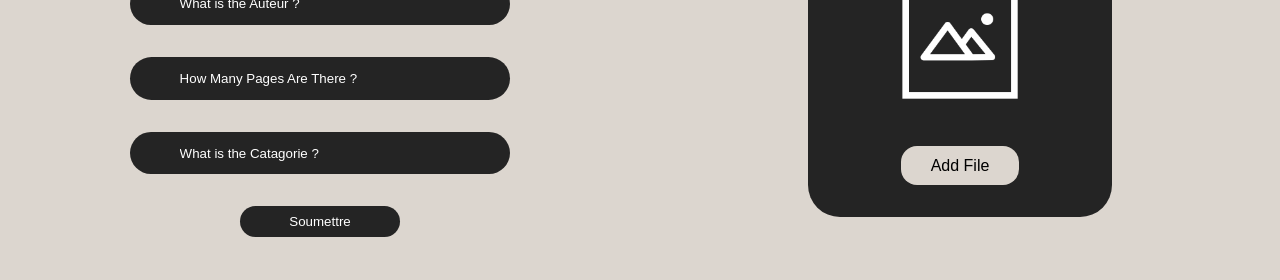
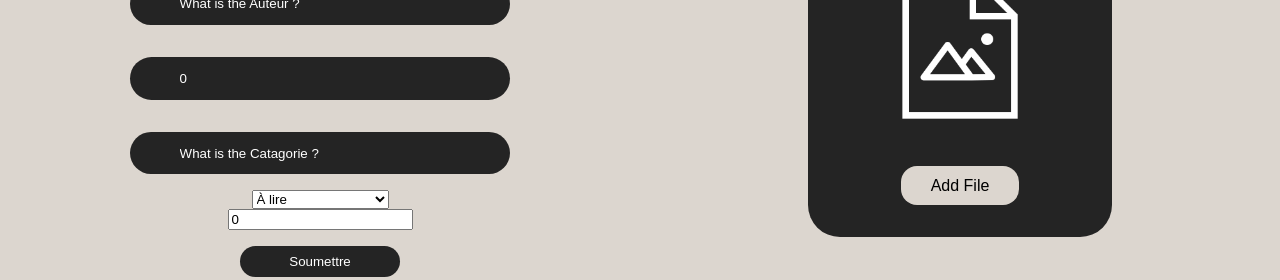
Before and after one commit to alyxandre-beniahia/bookBuddy, a React (Vite) app in the folder front-end/: page / in a window 1280 px wide. Shown: the part 396-676 px from the top of the page. Built offline with nearby package versions, Linux system fonts and the light colour scheme; no server answers; a web font is replaced by a local one.

Commit message:
new version fetch post

```diff
--- a/front-end/src/pages/home.jsx
+++ b/front-end/src/pages/home.jsx
@@ -2,63 +2,116 @@ import '../scss/main.scss';
 import React, { useState, useEffect, useCallback } from 'react';
 import Card from '../components/Card';
 
-const Home = () => {
+  const AddBookForm = () => {
     const [title, setTitle] = useState('');
     const [author, setAuthor] = useState('');
-  const [pages, setPages] = useState('');
+    const [status, setStatus] = useState('à lire');
+    const [pages, setPages] = useState(0);
     const [category, setCategory] = useState('');
-  const [img, setImg] = useState(null);
+    const [lastReadPage, setLastReadPage] = useState(0);
+    const [image, setImg] = useState('');
     const [books, setBooks] = useState([]);
 
-  const handleSubmit = async (event) => {
-    event.preventDefault();
+    const handleSubmit = async (e) => {
+      e.preventDefault();
 
-    console.log('Titre:', title);
-    console.log('Auteur:', author);
-    console.log('Pages:', pages);
-    console.log('Catégorie:', category);
-    console.log('Image:', img);
+      const bookData = {
+        title,
+        author,
+        status,
+        pages,
+        category,
+        lastReadPage,
+        image,
+      };
 
       const token = localStorage.getItem('token');
+
       if (!token) {
-      alert('Veuillez vous connecter pour ajouter un livre.');
+        console.error('No token found. Please log in.');
         return;
       }
 
-    console.log('Token:', token);
-
-    const formData = new FormData();
-    formData.append('title', title);
-    formData.append('author', author);
-    formData.append('pages', parseInt(pages, 10));
-    formData.append('category', category);
-    formData.append('image', img);
-    formData.append('lastReadPage', 0);
-    formData.append('status', 'à lire');
+      console.log(token);
 
       try {
         const response = await fetch('http://localhost:3000/api/books/addBook', {
           method: 'POST',
           headers: {
-          'Authorization': `Bearer ${token}`
+            'Content-Type': 'application/json',
+            'Authorization': `Bearer ${token}`,
           },
-        body: formData
+          body: JSON.stringify(bookData),
         });
 
         if (response.ok) {
-        const newBook = await response.json();
-        setBooks([...books, newBook]);
-        console.log('Book added successfully:', newBook);
+          const result = await response.json();
+          console.log('Book added successfully:', result);
         } else {
-        const errorText = await response.text();
-        console.error('Erreur lors de l\'ajout du livre', response.status, errorText);
-        alert('Erreur lors de l\'ajout du livre: ' + errorText);
+          console.error('Failed to add book:', response.statusText);
         }
       } catch (error) {
-      console.error('Une erreur s\'est produite', error);
-      alert('Une erreur s\'est produite: ' + error.message);
+        console.error('Error:', error);
       }
     };
+
+  // const [title, setTitle] = useState('');
+  // const [author, setAuthor] = useState('');
+  // const [pages, setPages] = useState('');
+  // const [category, setCategory] = useState('');
+  // const [status, setStatus] = useState('à lire');
+  // const [img, setImg] = useState(null);
+  // const [books, setBooks] = useState([]);
+
+  // const handleSubmit = async (event) => {
+  //   event.preventDefault();
+
+  //   console.log('Titre:', title);
+  //   console.log('Auteur:', author);
+  //   console.log('Pages:', pages);
+  //   console.log('Catégorie:', category);
+  //   console.log('Image:', img);
+
+  //   const token = localStorage.getItem('token');
+  //   if (!token) {
+  //     alert('Veuillez vous connecter pour ajouter un livre.');
+  //     return;
+  //   }
+
+  //   console.log('Token:', token);
+
+  //   const formData = new FormData();
+  //   formData.append('title', title);
+  //   formData.append('author', author);
+  //   formData.append('pages', parseInt(pages, 10));
+  //   formData.append('category', category);
+  //   formData.append('image', img);
+  //   formData.append('lastReadPage', 0);
+  //   formData.append('status', 'à lire');
+
+  //   try {
+  //     const response = await fetch('http://localhost:3000/api/books/addBook', {
+  //       method: 'POST',
+  //       headers: {
+  //         'Authorization': {token}
+  //       },
+  //       body: formData
+  //     });
+
+  //     if (response.ok) {
+  //       const newBook = await response.json();
+  //       setBooks([...books, newBook]);
+  //       console.log('Book added successfully:', newBook);
+  //     } else {
+  //       const errorText = await response.text();
+  //       console.error('Erreur lors de l\'ajout du livre', response.status, errorText);
+  //       alert('Erreur lors de l\'ajout du livre: ' + errorText);
+  //     }
+  //   } catch (error) {
+  //     console.error('Une erreur s\'est produite', error);
+  //     alert('Une erreur s\'est produite: ' + error.message);
+  //   }
+  // };
 
   const fetchApiBook = useCallback(async () => {
     try {
@@ -132,6 +185,14 @@ const Home = () => {
                 required
               />
             </div>
+            <select value={status} onChange={(e) => setStatus(e.target.value)}>
+              <option value="à lire">À lire</option>
+              <option value="en cours de lecture">En cours de lecture</option>
+              <option value="lu">Lu</option>
+            </select>
+
+            <input type="number" value={lastReadPage} onChange={(e) => setLastReadPage(e.target.value)} placeholder="Last Read Page" />
+
             <button type="submit">Soumettre</button>
           </form>
 
@@ -180,4 +241,4 @@ const Home = () => {
   )
 }
 
-export default Home;
+export default AddBookForm;
```
Lines whose indentation alone changed are shown as unchanged.
